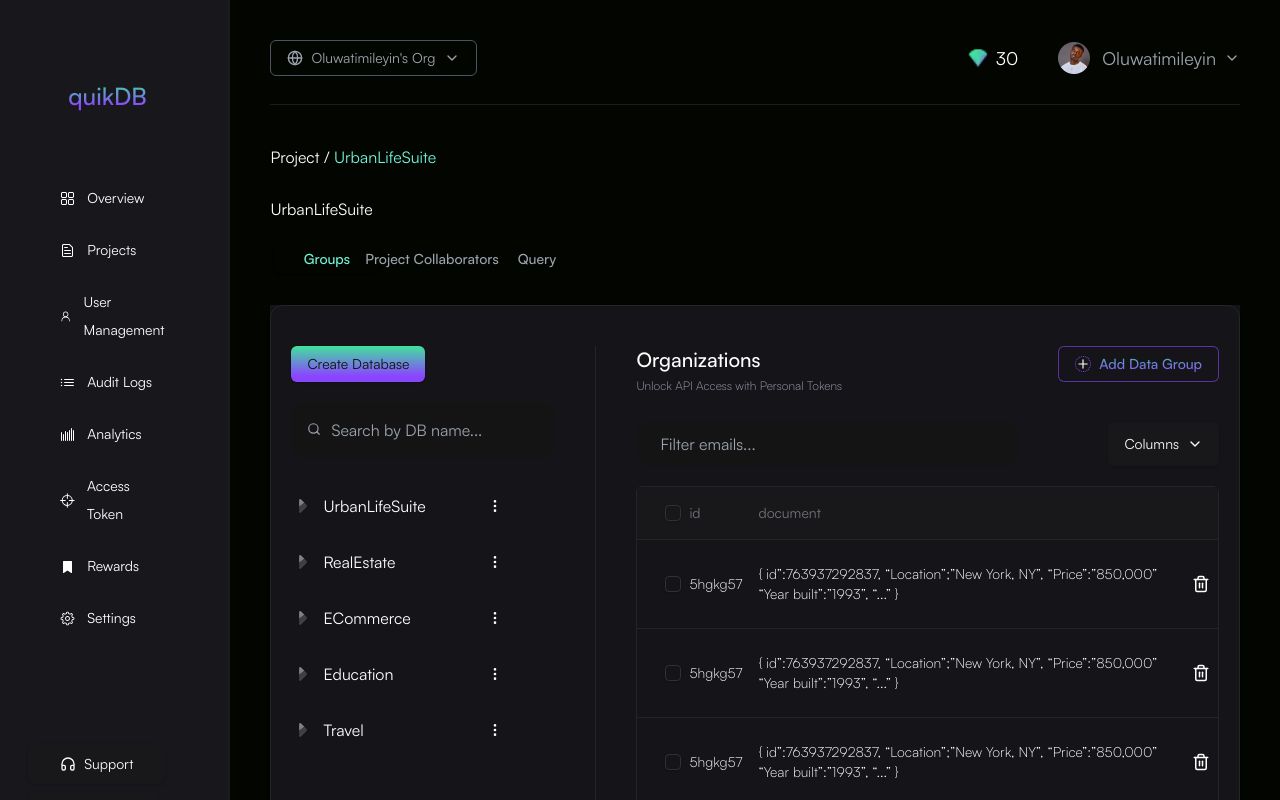
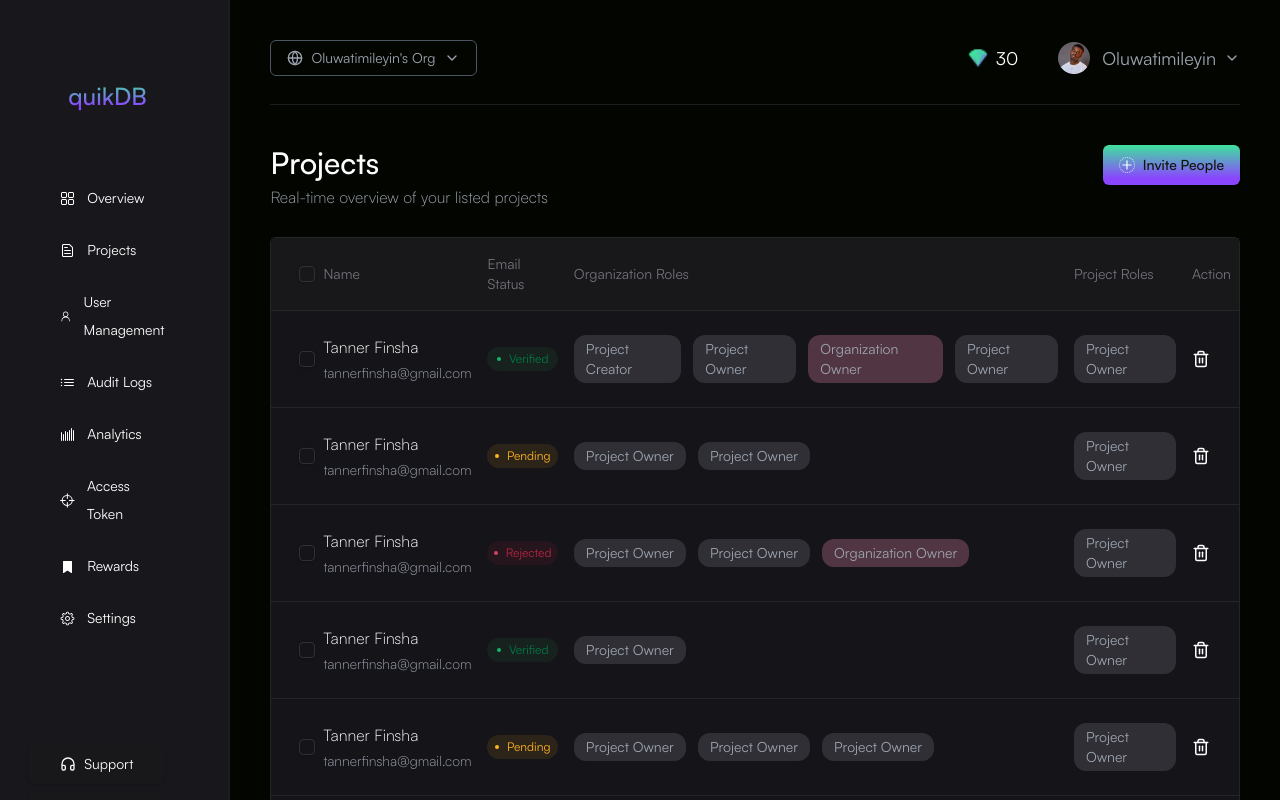
Before and after one commit to quikdb/quikdb-app-beta, a React (Vite) app in the folder src/app_frontend/: page /dashboard/user_mgt in a window 1280 px wide. Shown: the top 800 px of the page. Built offline with nearby package versions, Linux system fonts and the light colour scheme.

Commit message:
update pages

```diff
--- a/src/app_frontend/src/App.tsx
+++ b/src/app_frontend/src/App.tsx
@@ -12,6 +12,7 @@ import Signup from "./pages/onboarding/signup";
 import Login from "./pages/onboarding/login";
 import Project from "./pages/dashboard/Project";
 import AddCollaborators from "./pages/dashboard/AddCollaborators";
+import UserMgt from "./pages/dashboard/UserMgt";
 
 function App() {
   const router = createBrowserRouter([
@@ -60,6 +61,10 @@ function App() {
         {
           path: "add_collaborators",
           element: <AddCollaborators />,
+        },
+        {
+          path: "user_mgt",
+          element: <UserMgt />,
         }
       ],
     },
--- a/src/app_frontend/src/components/Sidebar.tsx
+++ b/src/app_frontend/src/components/Sidebar.tsx
@@ -8,7 +8,7 @@ const Sidebar = () => {
     const navigation = [
         { name: 'Overview', to: '', icon: <DashboardIcon /> },
         { name: 'Projects', to: 'projects', icon: <FileTextIcon /> },
-        { name: 'User Management', to: '', icon: <PersonIcon /> },
+        { name: 'User Management', to: 'user_mgt', icon: <PersonIcon /> },
         { name: 'Audit Logs', to: '', icon: <ListBulletIcon /> },
         { name: 'Analytics', to: '', icon: <BarChartIcon /> },
         { name: 'Access Token', to: '', icon: <Crosshair2Icon /> },
--- a/src/app_frontend/src/pages/dashboard/Query.tsx
+++ b/src/app_frontend/src/pages/dashboard/Query.tsx
@@ -38,7 +38,7 @@ const Query = () => {
                             </Label>
                             <Select>
                                 <SelectTrigger className="p-6 py-4 h-14 border-none bg-[#141414] rounded-2xl text-[#A5A5A5] text-[16px]">
-                                    <SelectValue placeholder="Select a fruit" />
+                                    <SelectValue placeholder="Select a database" />
                                 </SelectTrigger>
                                 <SelectContent className="bg-[#141414] border-[#242527] text-white">
                                     <SelectGroup>
--- /dev/null
+++ b/src/app_frontend/src/pages/dashboard/UserMgt.tsx
@@ -0,0 +1,25 @@
+import { Button } from "@/components/ui/button"
+import { OrgUsersTable } from "./components/orguser-table"
+import { PlusIcon } from "lucide-react"
+
+const Projects = () => {
+    return (
+        <div className="mt-10">
+            <div className="flex justify-between">
+                <div className="flex flex-col gap-1">
+                    <p className="font-satoshi_medium text-3xl">Projects</p>
+                    <p className="font-satoshi_light text-base text-gray-400">Real-time overview of your listed projects</p>
+                </div>
+                <Button size="lg" className="font-satoshi_medium bg-gradient px-4 w-fit text-[#0F1407]">
+                    <PlusIcon className="text-white border border-dotted rounded-lg" />
+                    Invite People
+                </Button>
+            </div>
+            <div>
+                <OrgUsersTable />
+            </div>
+        </div>
+    )
+}
+
+export default Projects
--- a/src/app_frontend/src/pages/dashboard/components/collaborators-table.tsx
+++ b/src/app_frontend/src/pages/dashboard/components/orguser-table.tsx
@@ -43,45 +43,57 @@ const data: Database[] = [
         email: "tannerfinsha@gmail.com",
         orgRoles: ["Project Creator", "Project Owner", "Organization Owner", "Project Owner"],
         projectRoles: "Project Owner",
+        emailStatus: "Verified",
     },
     {
         name: "Tanner Finsha",
         email: "tannerfinsha@gmail.com",
         orgRoles: ["Project Owner", "Project Owner"],
         projectRoles: "Project Owner",
+        emailStatus: "Pending",
     },
     {
         name: "Tanner Finsha",
         email: "tannerfinsha@gmail.com",
         orgRoles: ["Project Owner", "Project Owner", "Organization Owner"],
         projectRoles: "Project Owner",
+        emailStatus: "Rejected",
     },
     {
         name: "Tanner Finsha",
         email: "tannerfinsha@gmail.com",
         orgRoles: ["Project Owner"],
         projectRoles: "Project Owner",
+        emailStatus: "Verified",
     },
     {
         name: "Tanner Finsha",
         email: "tannerfinsha@gmail.com",
         orgRoles: ["Project Owner", "Project Owner", "Project Owner"],
         projectRoles: "Project Owner",
+        emailStatus: "Pending",
     },
     {
         name: "Tanner Finsha",
         email: "tannerfinsha@gmail.com",
         orgRoles: ["Project Owner", "Organization Owner"],
         projectRoles: "Project Owner",
+        emailStatus: "Rejected",
     },
     {
         name: "Tanner Finsha",
         email: "tannerfinsha@gmail.com",
         orgRoles: ["Project Owner", "Project Owner", "Project Owner"],
         projectRoles: "Project Owner",
+        emailStatus: "Verified",
     },
-
-
+    {
+        name: "Tanner Finsha",
+        email: "tannerfinsha@gmail.com",
+        orgRoles: ["Project Owner", "Project Owner", "Project Owner"],
+        projectRoles: "Project Owner",
+        emailStatus: "Verified",
+    },
 ]
 
 export type Database = {
@@ -89,7 +101,7 @@ export type Database = {
     email: string
     orgRoles: string[]
     projectRoles: string
-
+    emailStatus: "Verified" | "Pending" | "Rejected"
 }
 
 export const columns: ColumnDef<Database>[] = [
@@ -120,13 +132,27 @@ export const columns: ColumnDef<Database>[] = [
     },
     {
         accessorKey: "name",
-        header: "name",
+        header: "Name",
         cell: ({ row }) => {
-            const collaborators = row.original
+            const orgUsers = row.original
             return (
                 <div>
-                    <div className="text-base">{collaborators.name}</div>
-                    <div className="text-gray-400 text-sm mt-1">{collaborators.email}</div>
+                    <div className="text-base">{orgUsers.name}</div>
+                    <div className="text-gray-400 text-sm mt-1">{orgUsers.email}</div>
+                </div>
+            )
+        },
+    },
+    {
+        accessorKey: "emailStatus",
+        header: "Email Status",
+        cell: ({ row }) => {
+            const orgUsers = row.original
+            const status = orgUsers.emailStatus
+            return (
+                <div className={`${status === 'Verified' ? 'bg-[#17211D]' : status === 'Pending' ? 'bg-[#FFB422]/10' : 'bg-[#BA2543]/10'} rounded-2xl flex items-center justify-center gap-2 py-1`}>
+                    <div className={`${status === 'Verified' ? 'bg-[#12B76A]' : status === 'Pending' ? 'bg-[#FFB422]' : 'bg-[#CB4862]'} w-1 h-1 rounded-full`}></div>
+                    <div className={`${status === 'Verified' ? 'text-[#027A48]' : status === 'Pending' ? 'text-[#FFB422]' : 'text-[#BA2543]'} text-xs font-satoshi_regular`}>{status}</div>
                 </div>
             )
         },
@@ -135,8 +161,8 @@ export const columns: ColumnDef<Database>[] = [
         accessorKey: "orgRoles",
         header: "Organization Roles",
         cell: ({ row }) => {
-            const collaborators = row.original
-            const orgRoles = collaborators.orgRoles
+            const orgUsers = row.original
+            const orgRoles = orgUsers.orgRoles
             return (
                 <div className="flex gap-3">
                     {orgRoles.map((role, index) => (
@@ -158,8 +184,8 @@ export const columns: ColumnDef<Database>[] = [
         enableHiding: false,
         header: "Action",
         cell: ({ row }) => {
-            const collaborators = row.original
-            console.log(collaborators.name)
+            const orgUsers = row.original
+            console.log(orgUsers.name)
 
             return (
                 <AlertDialog>
@@ -184,7 +210,7 @@ export const columns: ColumnDef<Database>[] = [
     },
 ]
 
-export function CollaboratorsTable() {
+export function OrgUsersTable() {
     const [sorting, setSorting] = React.useState<SortingState>([])
     const [columnFilters, setColumnFilters] = React.useState<ColumnFiltersState>(
         []
@@ -213,7 +239,7 @@ export function CollaboratorsTable() {
     })
 
     return (
-        <div className="w-full">
+        <div className="w-full mt-7">
             <div className="rounded-md border border-[#242527]">
                 <Table>
                     <TableHeader>
--- a/src/app_frontend/src/pages/onboarding/forgot_password/index.tsx
+++ b/src/app_frontend/src/pages/onboarding/forgot_password/index.tsx
@@ -1,7 +1,7 @@
-const index = () => {
+const ForgotPassword = () => {
   return (
-    <div>index</div>
+    <div>ForgotPassword</div>
   )
 }
 
-export default index
+export default ForgotPassword
```
